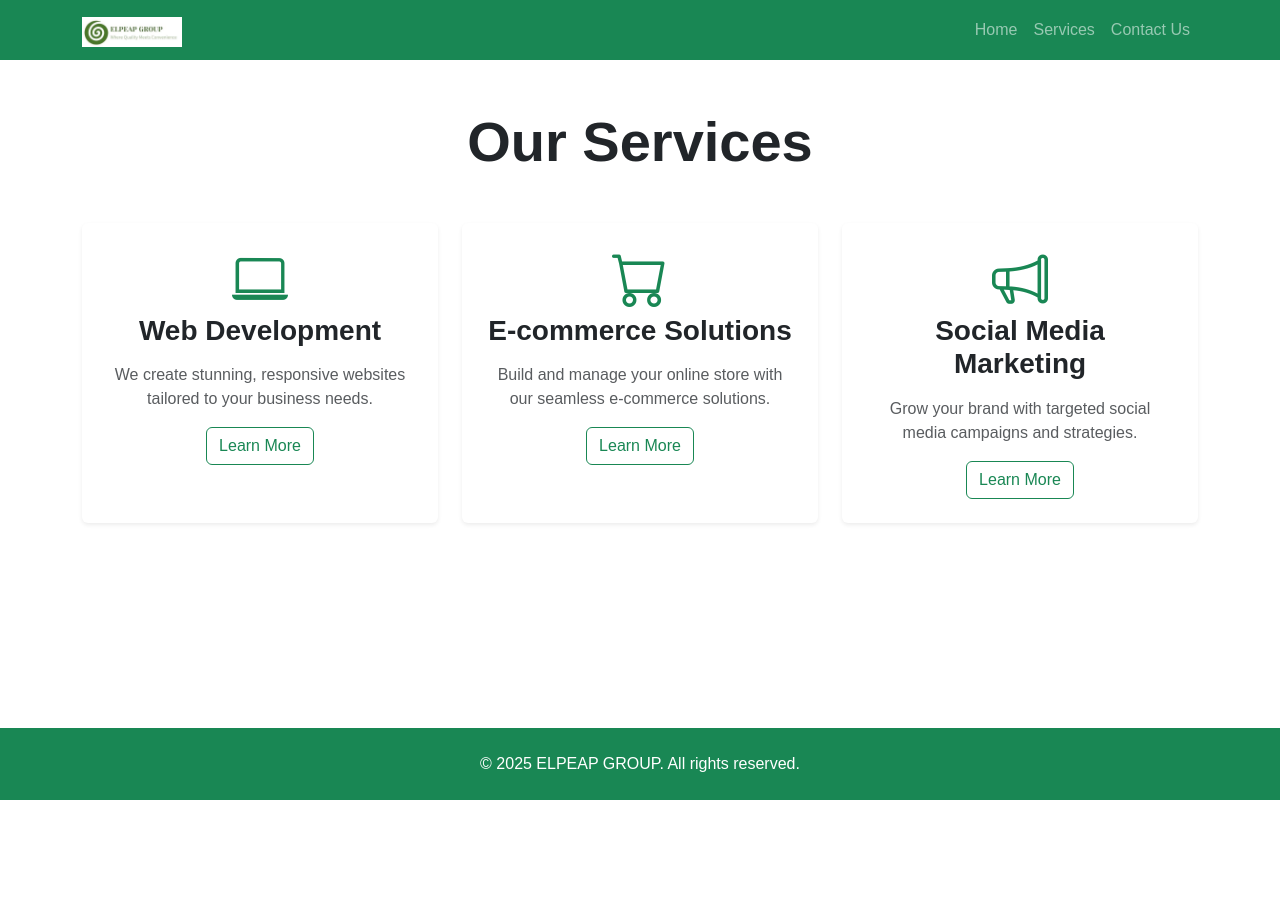
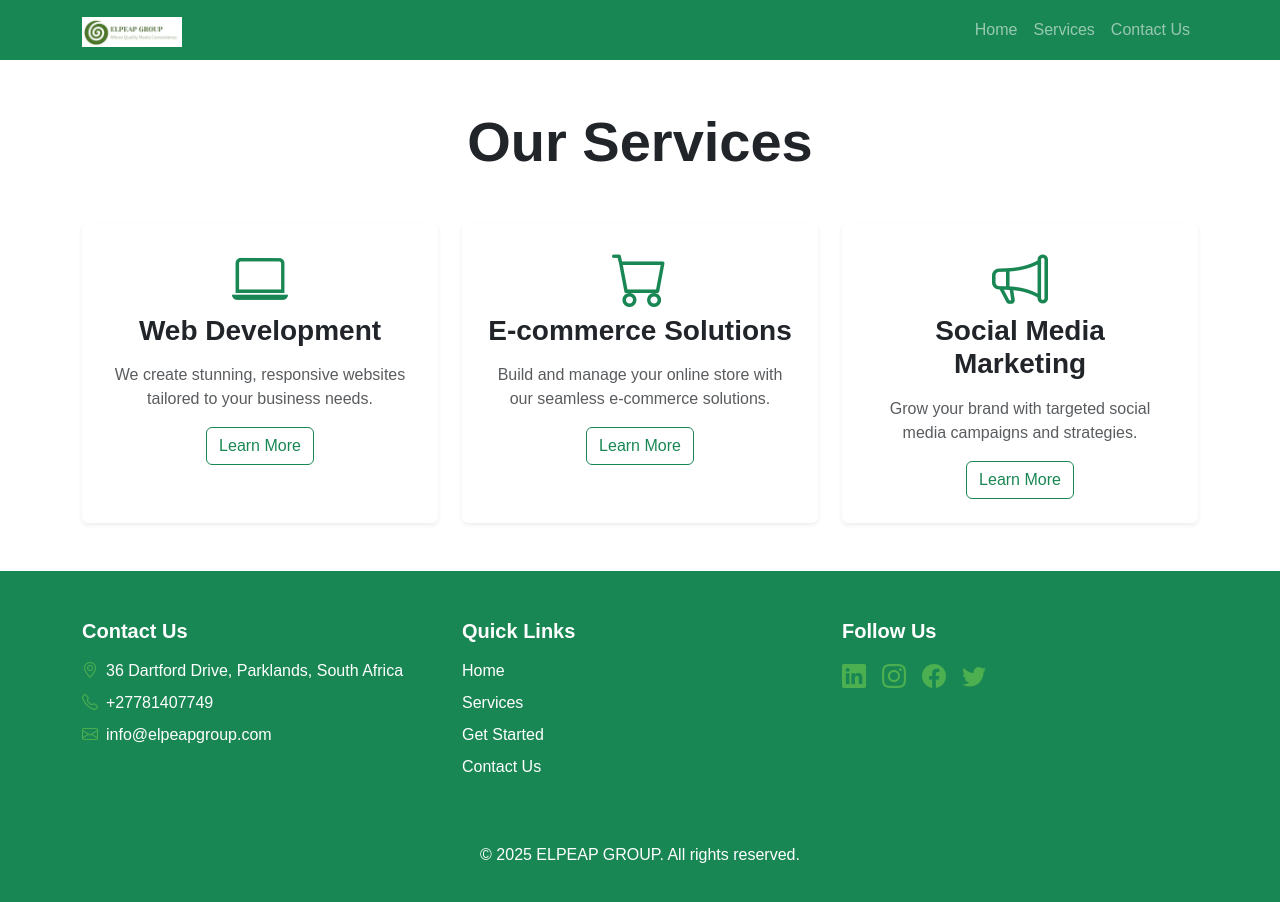
Before and after one commit to Sanerita/Elpeap-Group-, a React (Vite) app: page /services in a window 1280 px wide. Shown: the top 902 px of the page. Before the commit the page ends 800 px from the top, so only its background shows below. Built offline with nearby package versions, Linux system fonts and the light colour scheme.

Commit message:
added more info on the footer

```diff
--- a/src/App.jsx
+++ b/src/App.jsx
@@ -1,26 +1,69 @@
-import React from "react";
+import React, { useState, useEffect } from "react";
 import { BrowserRouter as Router, Routes, Route } from "react-router-dom";
 import Navbar from "./components/Navbar";
-import Hero from "./components/Hero";
+import Home from "./components/Home";
 import Services from "./components/Services";
+import GetStarted from "./components/GetStarted";
 import Footer from "./components/Footer";
-import GetStarted from "./components/GetStarted"; // Import the new page
-import Home from "./components/Home";
 
 function App() {
+  const [showButton, setShowButton] = useState(false);
+
+  // Show the button when the user scrolls down 100px
+  useEffect(() => {
+    const handleScroll = () => {
+      if (window.scrollY > 100) {
+        setShowButton(true);
+      } else {
+        setShowButton(false);
+      }
+    };
+
+    window.addEventListener("scroll", handleScroll);
+    return () => window.removeEventListener("scroll", handleScroll);
+  }, []);
+
+  // Scroll to the top of the page
+  const scrollToTop = () => {
+    window.scrollTo({
+      top: 0,
+      behavior: "smooth", // Smooth scrolling
+    });
+  };
+
   return (
     <Router>
       <div className="d-flex flex-column min-vh-100">
         <Navbar />
         <div className="flex-grow-1">
           <Routes>
-          <Route path="/" element={<Home />} /> {/* Home page */}
-
+            <Route path="/" element={<Home />} />
             <Route path="/services" element={<Services />} />
-            <Route path="/get-started" element={<GetStarted />} /> {/* Add this route */}
+            <Route path="/get-started" element={<GetStarted />} />
           </Routes>
         </div>
         <Footer />
+
+        {/* Back to Top Button */}
+        {showButton && (
+          <button
+            onClick={scrollToTop}
+            className="btn btn-success btn-lg rounded-circle shadow"
+            style={{
+              position: "fixed",
+              bottom: "20px",
+              right: "20px",
+              zIndex: 1000,
+              width: "50px",
+              height: "50px",
+              display: "flex",
+              alignItems: "center",
+              justifyContent: "center",
+            }}
+          >
+            <i className="bi bi-arrow-up"></i>
+          </button>
+        )}
       </div>
     </Router>
   );
--- a/src/components/About.jsx
+++ b/src/components/About.jsx
@@ -1,4 +1,5 @@
 import React from "react";
+import elpeapgroup from "../assets/elpeapgroup.png"; // Import the image
 
 const About = () => {
   return (
@@ -7,7 +8,7 @@ const About = () => {
       <div className="row align-items-center">
         <div className="col-md-6">
           <img
-            src="elpeapgroup.png" // Replace with your image
+             src={elpeapgroup} // Use the imported image
             alt="About Us"
             className="img-fluid rounded shadow"
           />
--- a/src/components/Footer.jsx
+++ b/src/components/Footer.jsx
@@ -2,9 +2,102 @@ import React from "react";
 
 const Footer = () => {
   return (
-    <footer className="bg-success text-white py-4">
-      <div className="container text-center">
-        <p className="mb-0">&copy; 2025 ELPEAP GROUP. All rights reserved.</p>
+    <footer className="bg-success text-white py-5">
+      <div className="container">
+        <div className="row">
+          {/* Contact Information */}
+          <div className="col-md-4 mb-4">
+            <h5 className="fw-bold mb-3">Contact Us</h5>
+            <ul className="list-unstyled">
+              <li className="mb-2">
+                <i className="bi bi-geo-alt me-2"></i>36 Dartford Drive, Parklands,
+                South Africa
+              </li>
+              <li className="mb-2">
+                <i className="bi bi-telephone me-2"></i>+27781407749
+              </li>
+              <li className="mb-2">
+                <i className="bi bi-envelope me-2"></i>info@elpeapgroup.com
+              </li>
+            </ul>
+          </div>
+
+          {/* Quick Links */}
+          <div className="col-md-4 mb-4">
+            <h5 className="fw-bold mb-3">Quick Links</h5>
+            <ul className="list-unstyled">
+              <li className="mb-2">
+                <a href="/" className="text-white text-decoration-none">
+                  Home
+                </a>
+              </li>
+              <li className="mb-2">
+                <a href="/services" className="text-white text-decoration-none">
+                  Services
+                </a>
+              </li>
+              <li className="mb-2">
+                <a
+                  href="/get-started"
+                  className="text-white text-decoration-none"
+                >
+                  Get Started
+                </a>
+              </li>
+              <li className="mb-2">
+                <a href="/contact" className="text-white text-decoration-none">
+                  Contact Us
+                </a>
+              </li>
+            </ul>
+          </div>
+
+          {/* Social Media Links */}
+          <div className="col-md-4 mb-4">
+            <h5 className="fw-bold mb-3">Follow Us</h5>
+            <div className="d-flex gap-3">
+              <a
+                href="https://linkedin.com"
+                target="_blank"
+                rel="noopener noreferrer"
+                className="text-white text-decoration-none"
+              >
+                <i className="bi bi-linkedin fs-4"></i>
+              </a>
+              <a
+                href="https://instagram.com"
+                target="_blank"
+                rel="noopener noreferrer"
+                className="text-white text-decoration-none"
+              >
+                <i className="bi bi-instagram fs-4"></i>
+              </a>
+              <a
+                href="https://facebook.com"
+                target="_blank"
+                rel="noopener noreferrer"
+                className="text-white text-decoration-none"
+              >
+                <i className="bi bi-facebook fs-4"></i>
+              </a>
+              <a
+                href="https://twitter.com"
+                target="_blank"
+                rel="noopener noreferrer"
+                className="text-white text-decoration-none"
+              >
+                <i className="bi bi-twitter fs-4"></i>
+              </a>
+            </div>
+          </div>
+        </div>
+
+        {/* Copyright */}
+        <div className="text-center mt-4">
+          <p className="mb-0">
+            &copy; {new Date().getFullYear()} ELPEAP GROUP. All rights reserved.
+          </p>
+        </div>
       </div>
     </footer>
   );
--- a/src/index.css
+++ b/src/index.css
@@ -26,3 +26,17 @@ body {
 .bi {
   color: #4CAF50; /* Green color for icons */
 }
+
+/* footer section */
+/* Custom styles for the footer */
+footer a:hover {
+  color: #c0ffc0 !important; /* Light green on hover */
+}
+
+footer .bi {
+  transition: transform 0.3s ease;
+}
+
+footer .bi:hover {
+  transform: scale(1.2); /* Enlarge icons on hover */
+}
```
